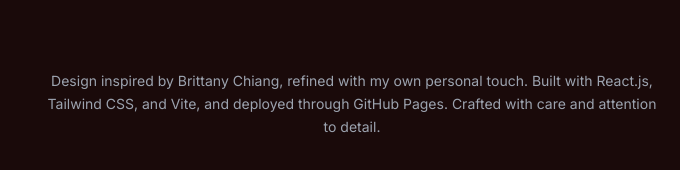
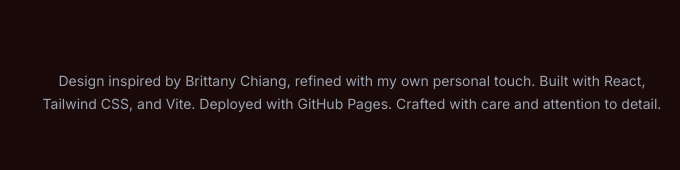
Before and after one commit to melio0504/melio0504.github.io, a React (Vite) app: page / in a window 1280 px wide. Shown: the part 6864-7034 px from the top of the page, without its empty margins (600-1280 px from the left). Built offline with nearby package versions, Linux system fonts and the light colour scheme.

Commit message:
Update footer content

```diff
--- a/src/components/MainContent.jsx
+++ b/src/components/MainContent.jsx
@@ -84,8 +84,8 @@
         <footer className="mt-24 pt-8">
           <p className="text-sm text-gray-400 text-center leading-relaxed">
             Design inspired by Brittany Chiang, refined with my own personal
-            touch. Built with React.js, Tailwind CSS, and Vite, and deployed
-            through GitHub Pages. Crafted with care and attention to detail.
+            touch. Built with React, Tailwind CSS, and Vite. Deployed with
+            GitHub Pages. Crafted with care and attention to detail.
           </p>
         </footer>
       </div>
```
